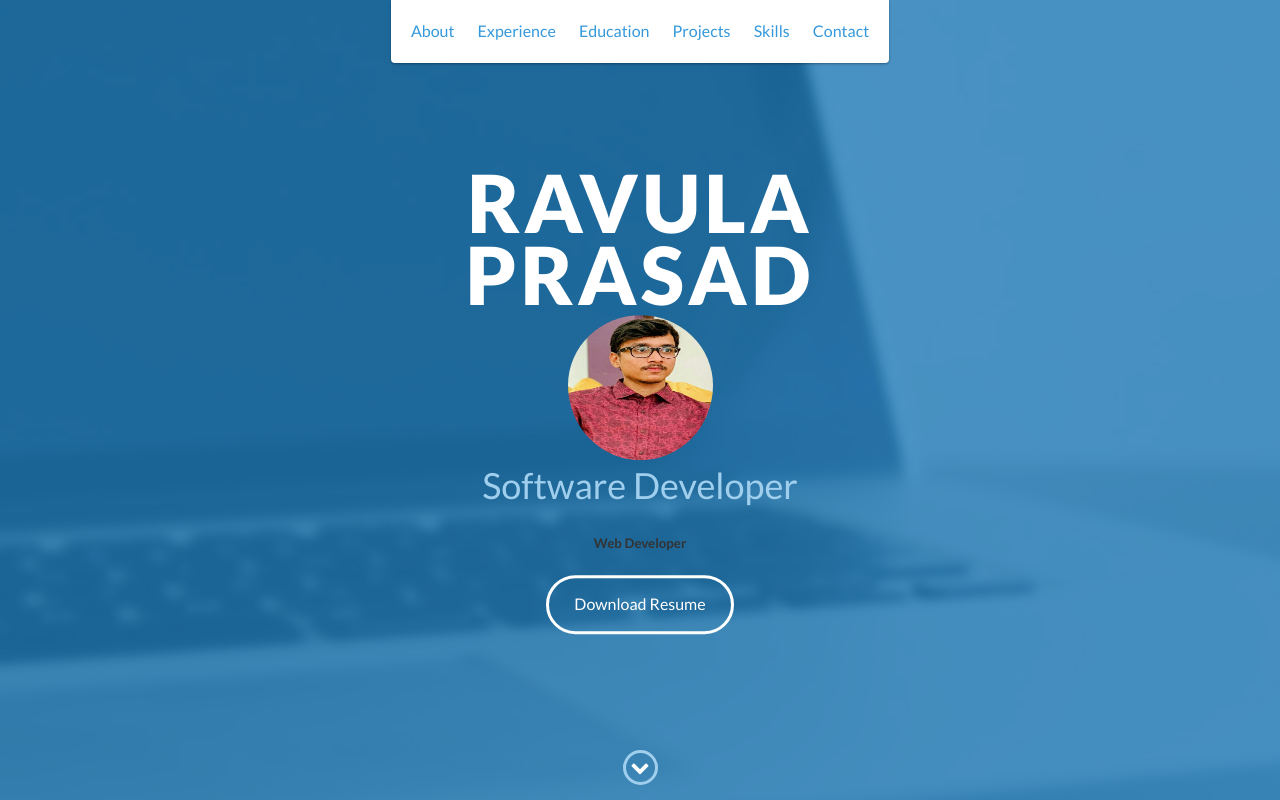
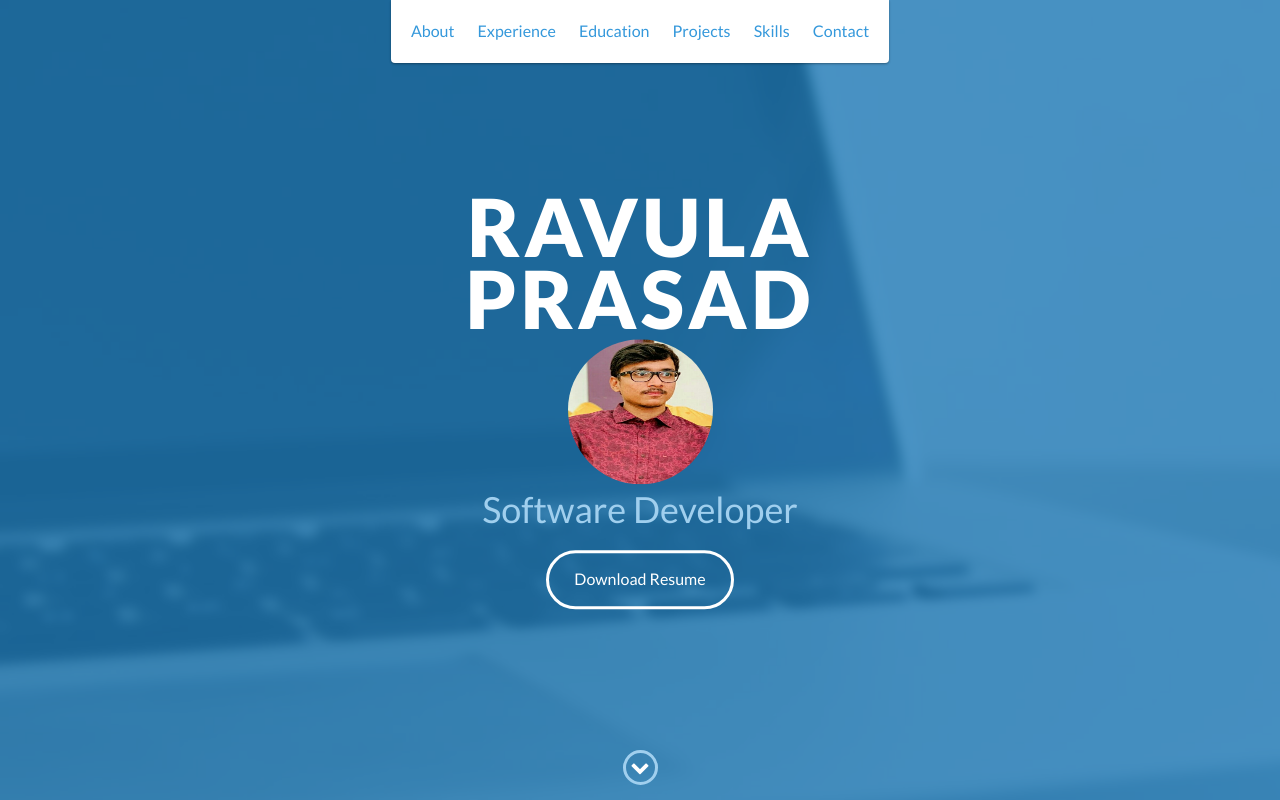
Before and after one commit to ravulaprasad/ravulaprasad.github.io, a plain HTML site: page index.html in a window 1280 px wide. Shown: the top 800 px of the page. Drawn offline with nearby package versions, Linux system fonts and the light colour scheme.

Commit message:
Add files via upload

```diff
--- a/index.html
+++ b/index.html
@@ -51,7 +51,6 @@
             <h1>Ravula Prasad</h1>
 			<img src="images/me.jpg"/>
             <h2>Software Developer</h2>
-			<h5>Web Developer</h5>
             <a href="#" class="btn-rounded-white">Download Resume</a>
         </div>
         <!-- End #lead-content -->
```
